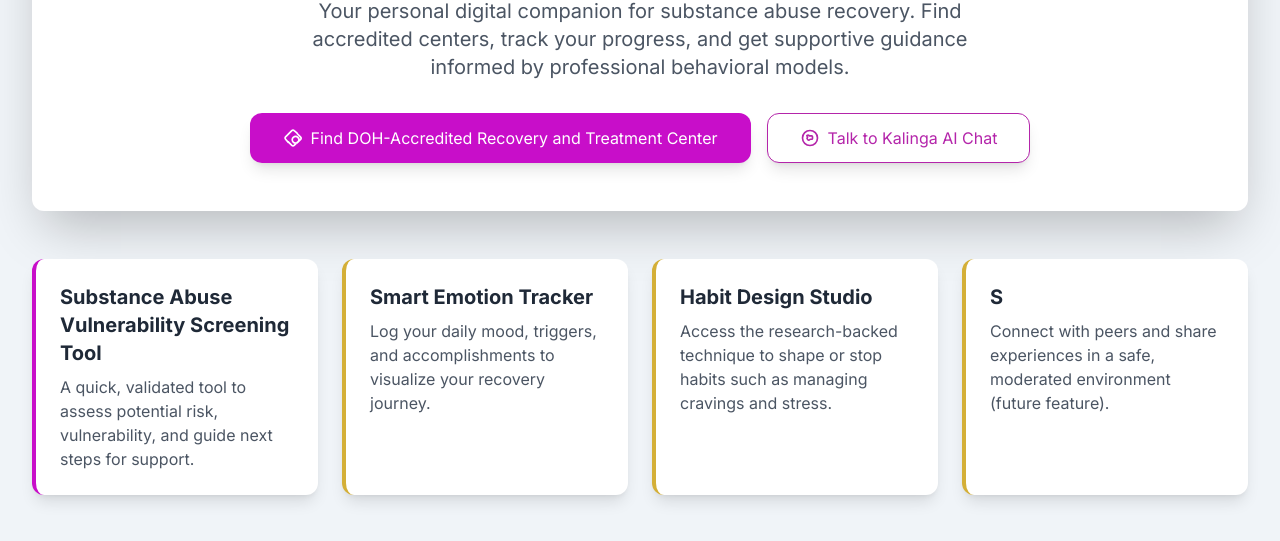
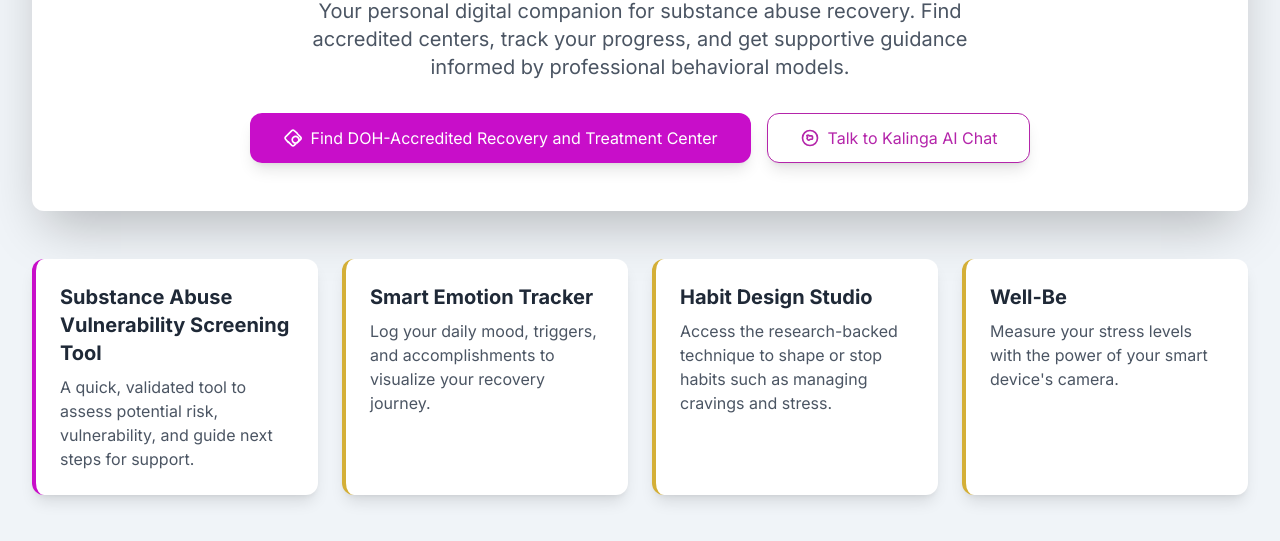
Before and after one commit to cognitioplus/kalinga-connect, a plain HTML site: page index.html in a window 1280 px wide. Shown: the part 211-752 px from the top of the page. Drawn offline with nearby package versions, Linux system fonts and the light colour scheme.

Commit message:
Update index.html

```diff
--- a/index.html
+++ b/index.html
@@ -146,8 +146,8 @@
                     <p class="text-gray-600">Access the research-backed technique to shape or stop habits such as managing cravings and stress.</p>
                 </div>
                 <div class="bg-white p-6 rounded-xl shadow-lg border-l-4 border-kalinga-gold">
-                    <h3 class="text-xl font-bold text-gray-800 mb-2">S</h3>
-                    <p class="text-gray-600">Connect with peers and share experiences in a safe, moderated environment (future feature).</p>
+                    <h3 class="text-xl font-bold text-gray-800 mb-2">Well-Be</h3>
+                    <p class="text-gray-600">Measure your stress levels with the power of your smart device's camera.</p>
                 </div>
             </div>
         </div>
```
